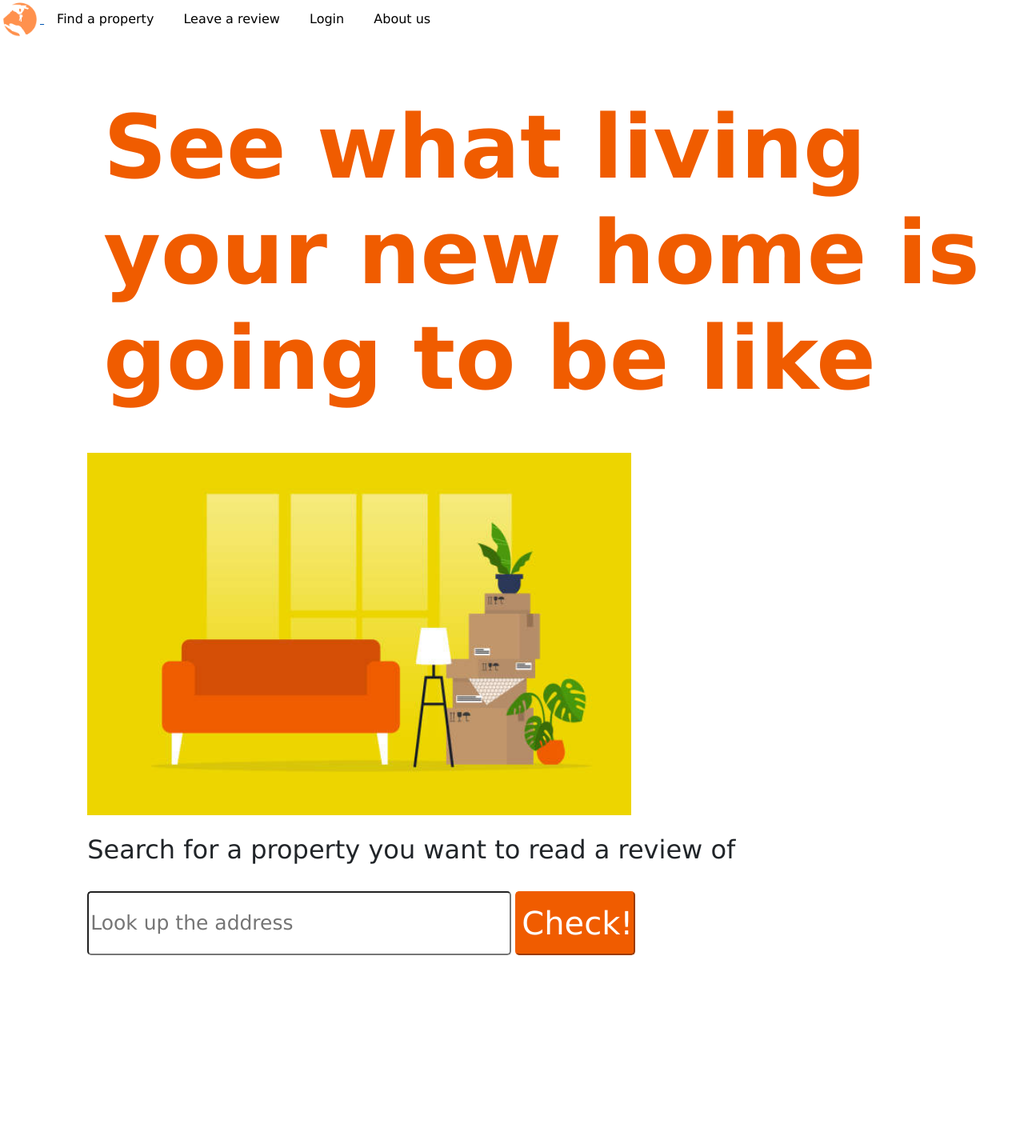
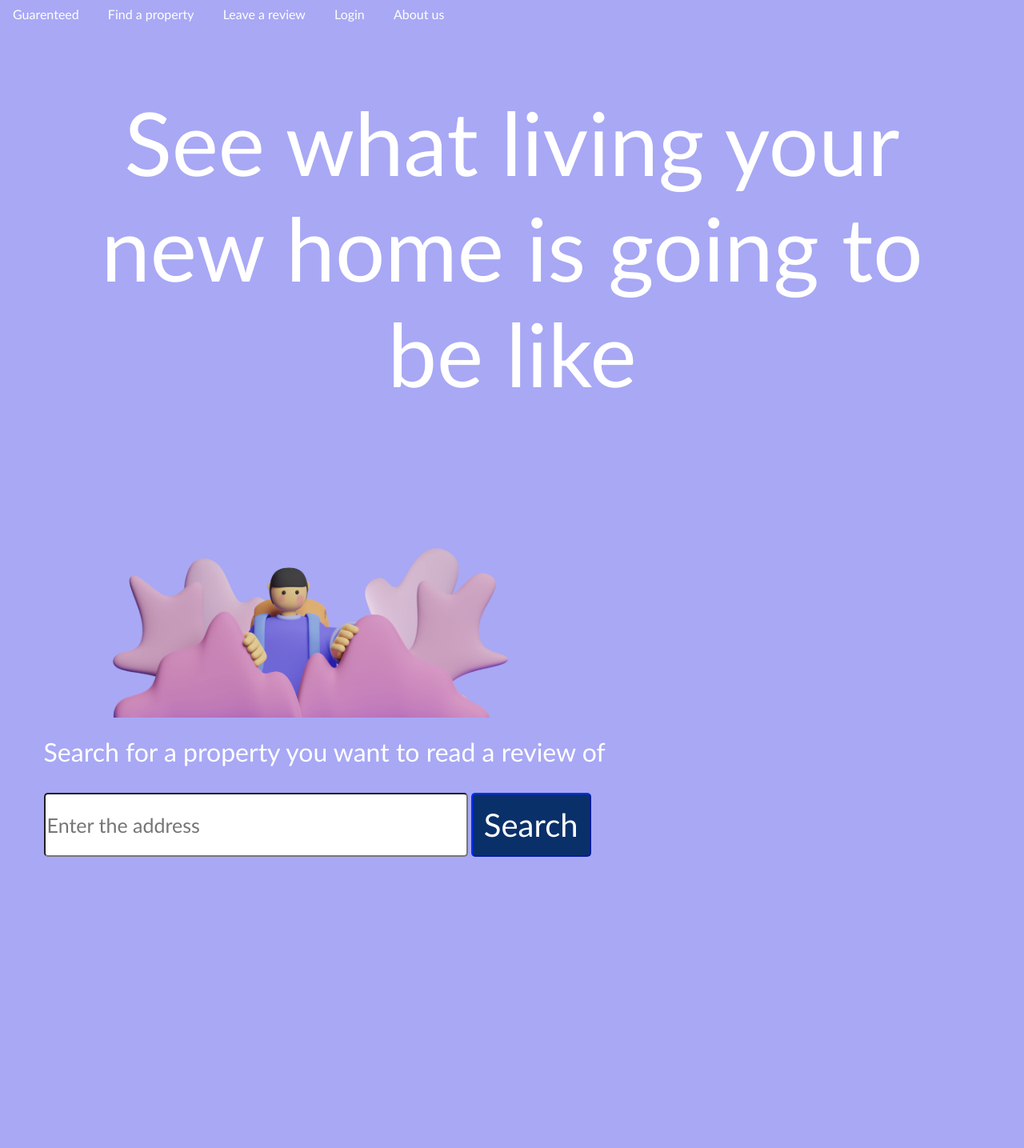
Before and after one commit to ozkilim/gauRENTeedV2, a Django app: page /beta/ in a window 1280 px wide. Shown: the whole page at 80% size. After the commit the page ends 1071 px from the top, so only its background shows below. Run offline with Django 3.2, Linux system fonts and the light colour scheme; some libraries are stand-ins or nearby versions.

Commit message:
landingCSS

```diff
--- a/beta/static/css/landing.css
+++ b/beta/static/css/landing.css
@@ -3,7 +3,7 @@
 }
 
 .card {
-  background-color: rgb(255, 235, 239);
+  background-color: #a8a8f5;
   border-radius: 15px;
   color: black;
   border-color: white;
@@ -29,12 +29,12 @@
   box-shadow: 2px 0 10px -2px #888;
 }
 .landingButton {
-  border-color: #f05c00;
+  border-color: #052df1;
   border-radius: 5px;
   height: 80px;
   width: 150px;
   font-size: 40px;
-  background-color: #f05c00;
+  background-color: #0a306a;
   vertical-align: middle;
   color: #ffffff;
 }
@@ -51,10 +51,12 @@
 .landingTitle {
   font-weight: bolder;
   font-size: 110px;
-  color: #f05c00;
-  background-color: #ffffff;
+  color: white;
+  background-color: #a8a8f5;
   padding: 20px;
-  padding-right: 20px;
-  text-align: left;
+  text-align: center;
   border-radius: 20px;
 }
+.subheader {
+  color: white;
+}
--- a/beta/static/css/sharedStyles.css
+++ b/beta/static/css/sharedStyles.css
@@ -11,8 +11,10 @@
 }
 
 body {
-  font-family: "Lucida Sans" !important;
+  font-family: "Gill Sans" !important;
   font-style: initial;
+  background-color: #a8a8f5 !important;
+  font-weight: 310;
 }
 
 .img {
@@ -29,7 +31,7 @@ body {
   color: black !important;
 }
 .nav-link {
-  color: black !important;
+  color: white !important;
   border-radius: 10px;
 }
 
--- a/templates/base.html
+++ b/templates/base.html
@@ -36,9 +36,12 @@
 </a> -->
 <!-- </div> -->
     <div class="topnav">
-            <a href="{% url 'landing' %}">
+            <!-- <a href="{% url 'landing' %}">
                 <img class="logo" src={% static "images/landing/logo.png" %} />
-            </a>
+            </a> -->
+            <h6 class="nav-item">
+                <a class="nav-link" href="{% url 'landing' %}">Guarenteed</a>
+            </h6>
                 <h6 class="nav-item">
                     <a class="nav-link" href="{% url 'landing' %}">Find a property</a>
                 </h6>
--- a/templates/landing.html
+++ b/templates/landing.html
@@ -8,21 +8,20 @@
 {% block content %}
 <br>
 
-<div class="landingback">
+<div class="landingback" >
 <div class="row" >
   <div class="col-12">
         <h1 class ="landingTitle">See what living your new home is going to be like</h1>
-    <br>
-    <img class="u83_img" src={% static "images/landing/try2.jpg" %} />
+    <img class="u83_img" src={% static "images/landing/Saly-17.png" %} />
 
     <br>
     <br>
-    <h2>Search for a property you want to read a review of</h2>
+    <h2 class = "subheader">Search for a property you want to read a review of</h2>
 <br>
             <!-- <h4 class="card-title">Find it!</h4> -->
             <form action={% url 'landing' %} method="post" id="rearchForm">{% csrf_token %}
-              <input type="text" placeholder="Look up the address" id='property' name='property'>
-              <button type="submit" class="landingButton" form="rearchForm" value="Submit">Check!</button>
+              <input type="text" placeholder="Enter the address" id='property' name='property'>
+              <button type="submit" class="landingButton" form="rearchForm" value="Submit">Search</button>
             </form>
 
       </div>
@@ -50,13 +49,8 @@
         });
       });
     </script>
-
-
-
   </div>
 
-</div>
-</div>
 
 
 
```
Also changed, not shown: beta/static/images/landing/Saly-17.png (added), db.sqlite3.
